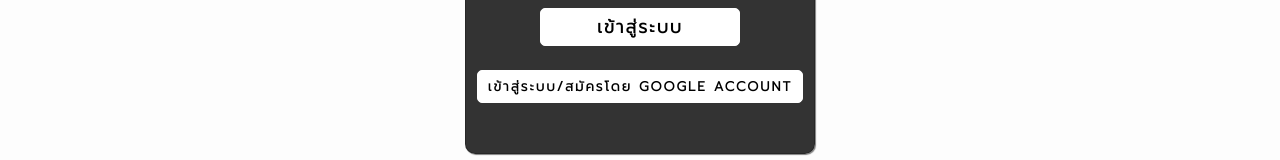
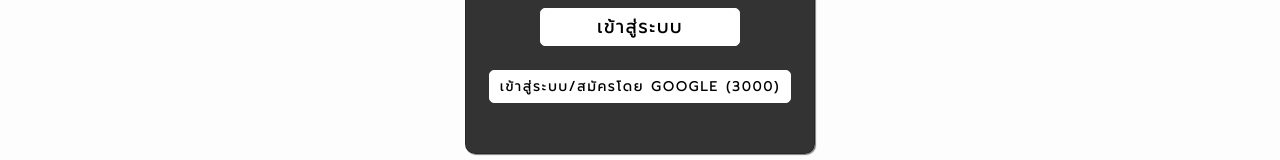
Before and after one commit to kiart-tantasi/note-app-react-client, a React (Create React App) app: page /authentication in a window 1280 px wide. Shown: the part 427-587 px from the top of the page. Built offline with nearby package versions, Linux system fonts and the light colour scheme; no server answers; a web font is replaced by a local one.

Commit message:
3000 google button

```diff
--- a/src/Auth/Auth.js
+++ b/src/Auth/Auth.js
@@ -101,9 +101,9 @@
                     <br/><br/>
                     <button className={styles.submitAuth} onClick={handleLogIn} type="submit">{(registering) ? "ลงทะเบียน" : "เข้าสู่ระบบ"}</button>
                     <br/><br/>
-                    <button><a href="/api/auth/google">เข้าสู่ระบบ/สมัครโดย GOOGLE ACCOUNT</a></button>
+                    {/* <button><a href="/api/auth/google">เข้าสู่ระบบ/สมัครโดย GOOGLE ACCOUNT</a></button> */}
                     {/* when testing on 3000, use below */}
-                    {/* <button><a href="http://localhost:4000/api/auth/google">เข้าสู่ระบบ/สมัครโดย GOOGLE (3000)</a></button> */}
+                    <button><a href="http://localhost:4000/api/auth/google">เข้าสู่ระบบ/สมัครโดย GOOGLE (3000)</a></button>
                 </form>
             </div>
         )
```
